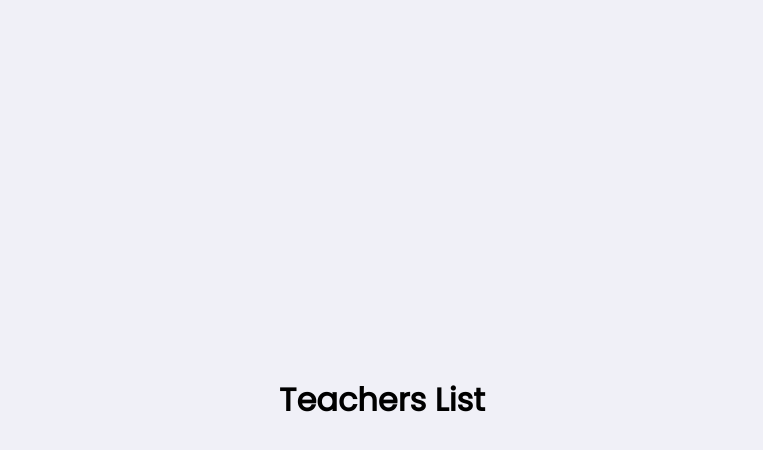
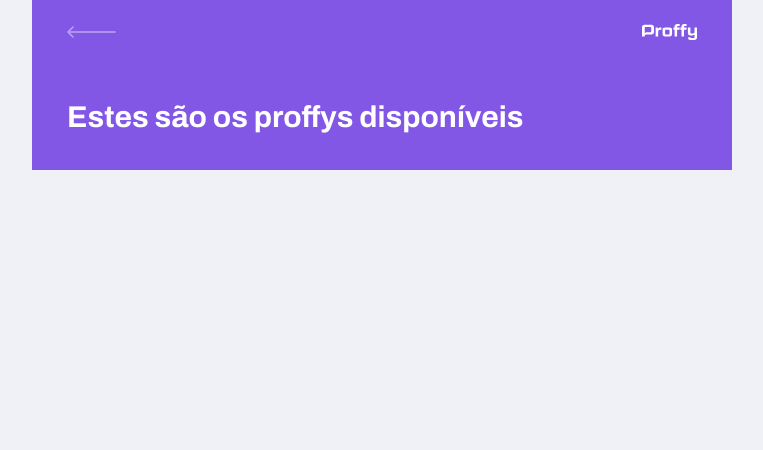
Before and after one commit to felicianoi9/nlw2-rocketseat, a React (Create React App) app: page /estudar in a window 1280 px wide. Shown: the top 450 px of the page, without its empty margins (258-1021 px from the left). Built offline with nearby package versions, Linux system fonts and the light colour scheme.

Commit message:
Top-bar Layout in  basic TeacherLIst  is done.

```diff
--- a/src/Pages/TeacherList/index.tsx
+++ b/src/Pages/TeacherList/index.tsx
@@ -1,8 +1,24 @@
 import React from "react";
+import "./styles.css";
+import { Link } from "react-router-dom";
+import backIcon from "../../Assets/images/icons/back.svg";
+import logoImg from "../../Assets/images/logo.svg";
 
 function TeacherList() {
     return (
-        <h1>Teachers List</h1>
+        <div id="page-teacher-list" className="container">
+            <header className="page-header">
+                <div className="top-bar-container">
+                    <Link to="/" >
+                        <img src={backIcon} alt=""/>
+                    </Link>
+                    <img src={logoImg} alt=""/>
+                </div>
+                <div className="header-content">
+                    <strong>Estes são os proffys disponíveis</strong>
+                </div>
+            </header>
+        </div>
     );
 }
 
--- /dev/null
+++ b/src/Pages/TeacherList/styles.css
@@ -0,0 +1,47 @@
+#page-teacher-list {
+    width: 100vW;
+    height: 100vh;
+}
+
+.page-header{
+    display: flex;
+    flex-direction: column;
+    background-color: var(--color-primary);
+}
+.page-header .top-bar-container{
+    width: 90%;
+    margin: 0 auto;
+    display: flex;
+    justify-content: space-between;
+    align-items: center;
+    color: var(--color-text-in-primary);
+    padding: 1.6rem 0;
+}
+
+
+.page-header .top-bar-container > img {
+    height: 1.6rem;
+
+}
+
+.page-header .top-bar-container a {
+    height: 3.2rem;
+    transition: opacity 0.2s;
+}
+
+.page-header .top-bar-container a:hover{
+    opacity: 0.6s;
+}
+
+.page-header .header-content {
+    width: 90%;
+    margin: 0 auto;
+    position: relative;
+    margin: 3.2rem auto;
+}
+
+.page-header .header-content strong {
+    font: 700 3rem Archivo;
+    line-height: 4.2rem;
+    color: var(--color-title-in-primary);
+}
```
